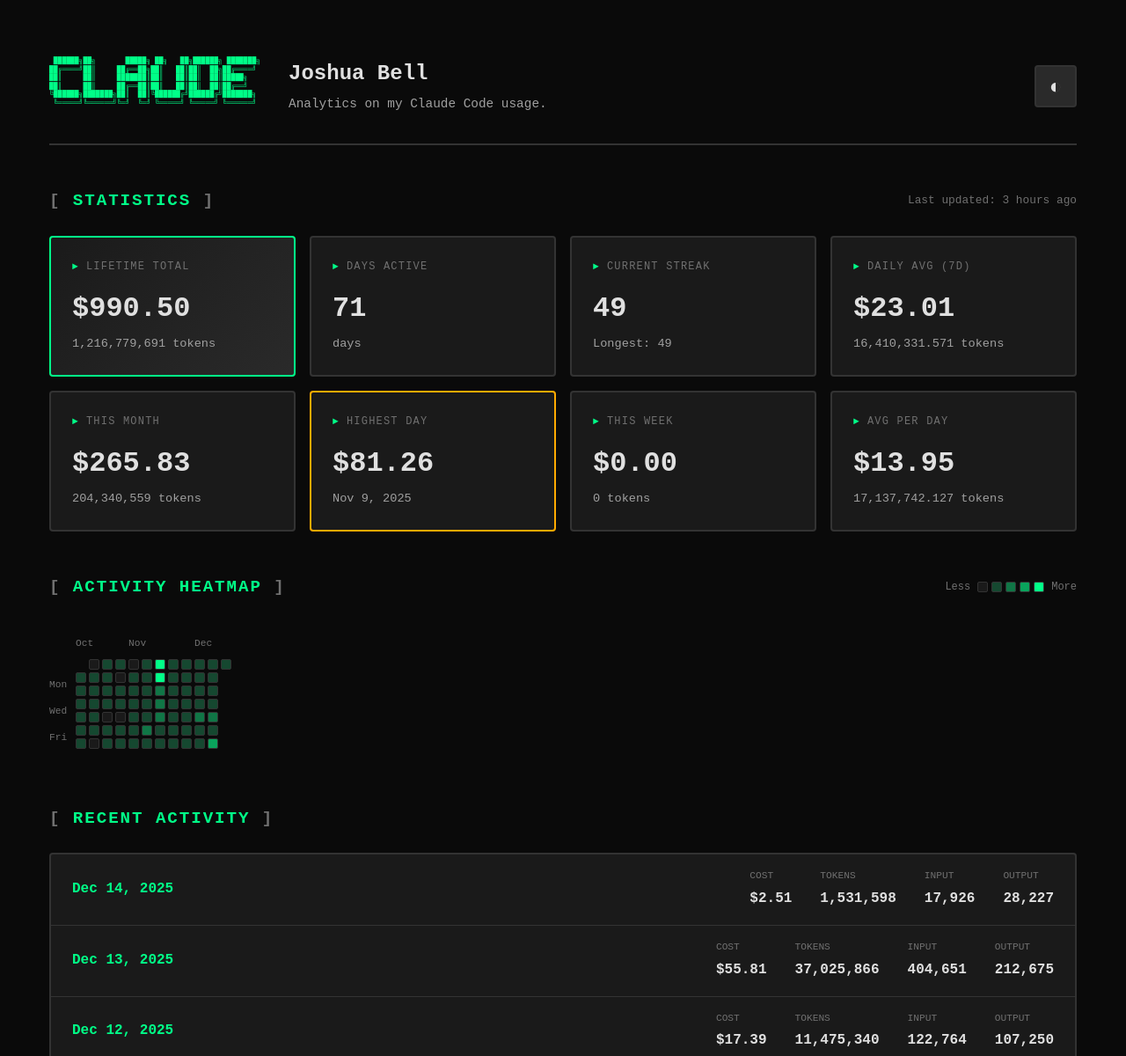
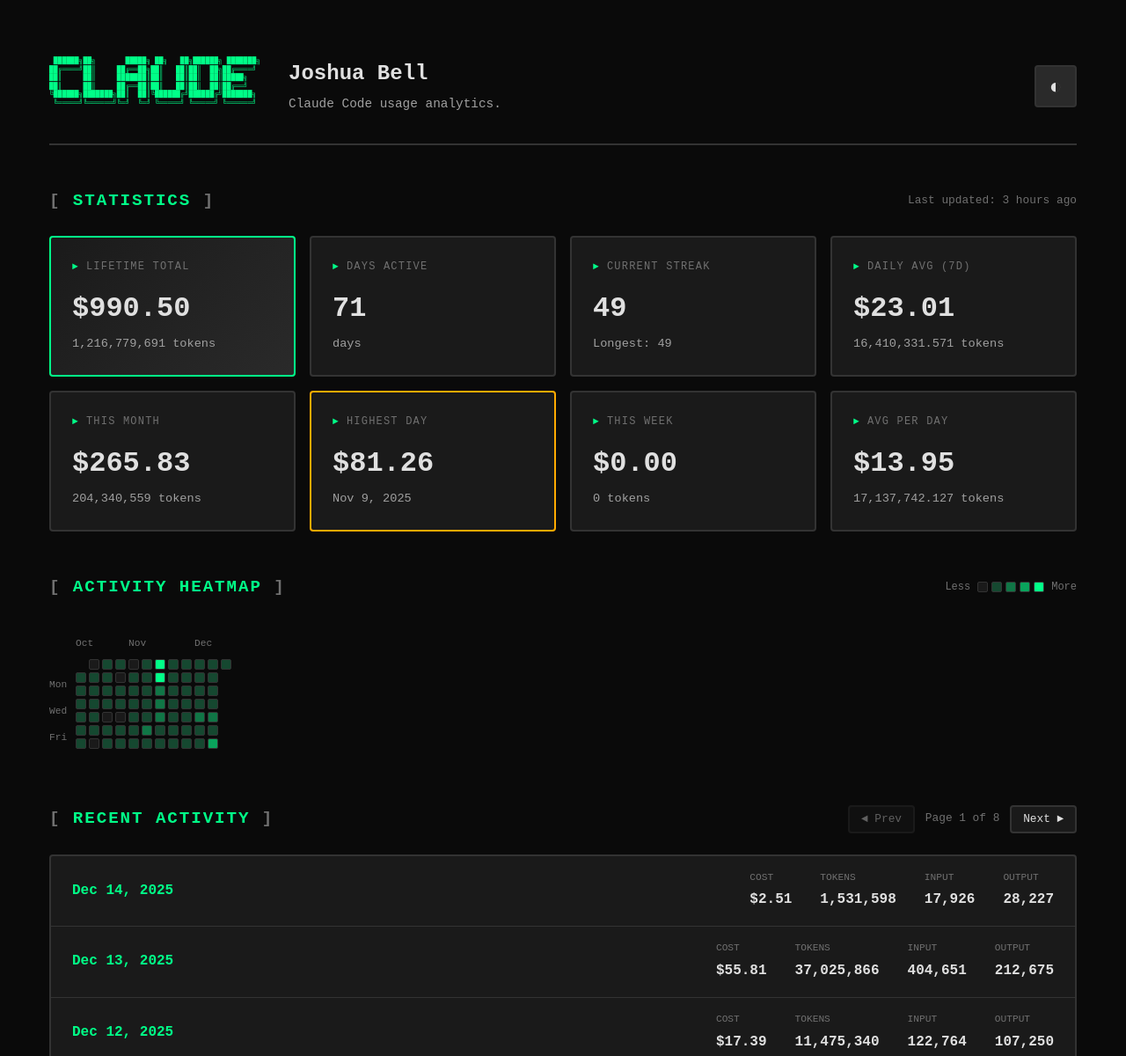
Before and after one commit to joshuabell/joshs-claude-code-stats-dashboard, a website: page public/index.html in a window 1280 px wide. Shown: the top 1200 px of the page at 88% size. Drawn offline with Linux system fonts and the light colour scheme.

Commit message:
commit number 34

```diff
--- a/public/config.js
+++ b/public/config.js
@@ -7,16 +7,16 @@
   // User Profile Information
   userName: 'Joshua Bell',
   userEmail: 'hey@josh.ua',
-  userBio: 'Analytics on my Claude Code usage.',
+  userBio: 'Claude Code usage analytics.',
   userLocation: 'San Francisco, CA, USA',
   userTimezone: '',
 
   // Social Links (leave blank to hide)
   socials: {
     github: 'joshuabell',      // GitHub username (e.g., 'octocat')
-    twitter: 'TwistedHardbody',     // Twitter handle (e.g., 'jack')
+    twitter: '',     // Twitter handle (e.g., 'jack')
     linkedin: 'https://www.linkedin.com/in/ajoshuabell',    // Full LinkedIn URL (e.g., 'https://linkedin.com/in/username')
-    website: 'https://josh.ua/links'      // Personal website URL (e.g., 'https://example.com')
+    website: 'https://josh.ua'      // Personal website URL (e.g., 'https://example.com')
   },
 
   // Site Configuration
--- a/public/css/style.css
+++ b/public/css/style.css
@@ -212,6 +212,39 @@
 /* ============================================
    RECENT ACTIVITY
    ============================================ */
+
+.pagination-controls {
+  display: flex;
+  align-items: center;
+  gap: 0.75rem;
+}
+
+.pagination-btn {
+  background: var(--bg-secondary);
+  border: 2px solid var(--border);
+  color: var(--text-primary);
+  padding: 0.4rem 0.8rem;
+  border-radius: 4px;
+  cursor: pointer;
+  font-family: 'Courier New', 'Monaco', 'Menlo', monospace;
+  font-size: 0.8rem;
+  transition: all 0.3s ease;
+}
+
+.pagination-btn:hover:not(:disabled) {
+  border-color: var(--accent);
+  background: var(--bg-tertiary);
+}
+
+.pagination-btn:disabled {
+  opacity: 0.4;
+  cursor: not-allowed;
+}
+
+.pagination-info {
+  font-size: 0.8rem;
+  color: var(--text-tertiary);
+}
 
 .activity-list {
   background: var(--bg-secondary);
--- a/public/index.html
+++ b/public/index.html
@@ -142,6 +142,11 @@
                 <h2>
                     <span class="bracket">[</span> RECENT ACTIVITY <span class="bracket">]</span>
                 </h2>
+                <div class="pagination-controls">
+                    <button class="pagination-btn" id="prevPage" disabled>◄ Prev</button>
+                    <span class="pagination-info" id="pageInfo">Page 1</span>
+                    <button class="pagination-btn" id="nextPage">Next ►</button>
+                </div>
             </div>
 
             <div class="activity-list" id="recentActivity">
--- a/public/js/app.js
+++ b/public/js/app.js
@@ -203,18 +203,65 @@
     : 'Never updated';
 }
 
+// Pagination state
+let activityCurrentPage = 1;
+const activityPageSize = 10;
+let activityDaysData = [];
+
 function populateActivity(days) {
   const activityContainer = document.getElementById('recentActivity');
+  const prevBtn = document.getElementById('prevPage');
+  const nextBtn = document.getElementById('nextPage');
+  const pageInfo = document.getElementById('pageInfo');
 
   if (!days || days.length === 0) {
     activityContainer.innerHTML = '<div class="loading">No activity data available. Upload your first report!</div>';
+    prevBtn.style.display = 'none';
+    nextBtn.style.display = 'none';
+    pageInfo.style.display = 'none';
     return;
   }
 
-  // Show last 10 days
-  const recentDays = days.slice(-10).reverse();
+  // Store days data for pagination (reversed so most recent is first)
+  activityDaysData = days.slice().reverse();
+  activityCurrentPage = 1;
 
-  activityContainer.innerHTML = recentDays.map(day => `
+  // Set up pagination controls
+  prevBtn.addEventListener('click', () => {
+    if (activityCurrentPage > 1) {
+      activityCurrentPage--;
+      renderActivityPage();
+    }
+  });
+
+  nextBtn.addEventListener('click', () => {
+    const totalPages = Math.ceil(activityDaysData.length / activityPageSize);
+    if (activityCurrentPage < totalPages) {
+      activityCurrentPage++;
+      renderActivityPage();
+    }
+  });
+
+  renderActivityPage();
+}
+
+function renderActivityPage() {
+  const activityContainer = document.getElementById('recentActivity');
+  const prevBtn = document.getElementById('prevPage');
+  const nextBtn = document.getElementById('nextPage');
+  const pageInfo = document.getElementById('pageInfo');
+
+  const totalPages = Math.ceil(activityDaysData.length / activityPageSize);
+  const startIndex = (activityCurrentPage - 1) * activityPageSize;
+  const endIndex = startIndex + activityPageSize;
+  const pageDays = activityDaysData.slice(startIndex, endIndex);
+
+  // Update pagination controls
+  prevBtn.disabled = activityCurrentPage === 1;
+  nextBtn.disabled = activityCurrentPage === totalPages;
+  pageInfo.textContent = `Page ${activityCurrentPage} of ${totalPages}`;
+
+  activityContainer.innerHTML = pageDays.map(day => `
     <div class="activity-item">
       <div class="activity-date">${formatDate(day.date)}</div>
       <div class="activity-stats">
```
Also changed, not shown: 1 other file.
